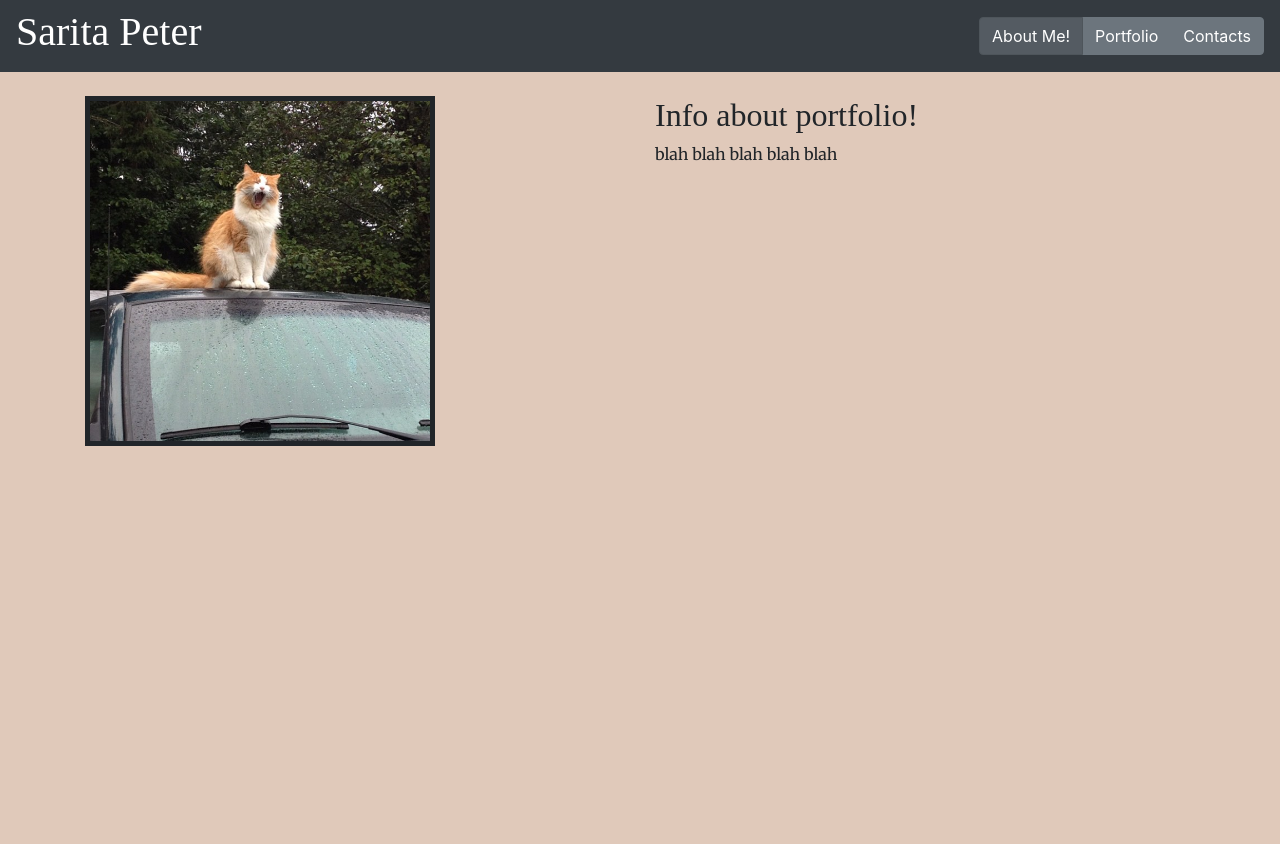
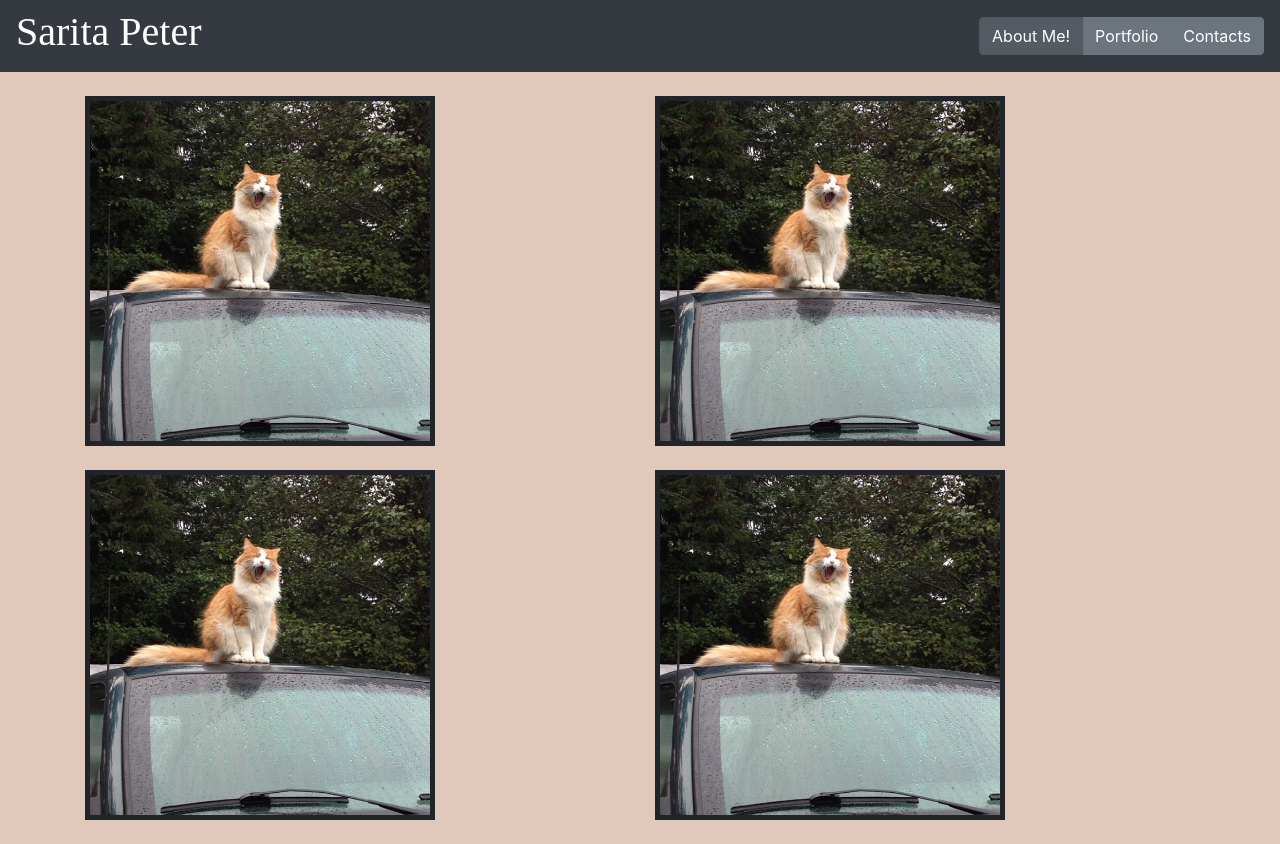
Before and after one commit to Saritapeter123/Portfolio, a plain HTML site: page portfolio.html in a window 1280 px wide. Before the commit the page ends 800 px from the top, so only its background shows below. Drawn offline with nearby package versions, Linux system fonts and the light colour scheme; files whose address does not match are found by name; a web font is replaced by a local one.

Commit message:
Add files via upload

```diff
--- a/portfolio.html
+++ b/portfolio.html
@@ -50,15 +50,40 @@
             <!--First of two columns-->
             <div class="col-lg-6">
 
+                <!--placeholder photo, will add link to projects here in the future-->
                 <img src="C:\Users\sarit\OneDrive\Pictures\Threadless and Redbubble\potential pic_files\Yawning_Cuppoo.jpg" alt="Photo of my fluffy orange and white cat yawning." width="350px;" height="350px;">
 
             </div>
 
             <!--Second of two columns-->
             <div class="col-md-6">
-                <h2>Info about portfolio!</h2>
-                    <p>blah blah blah blah blah </p>
+
+                <!--placeholder photo, will add link to projects here in the future-->
+                <img src="C:\Users\sarit\OneDrive\Pictures\Threadless and Redbubble\potential pic_files\Yawning_Cuppoo.jpg" alt="Photo of my fluffy orange and white cat yawning." width="350px;" height="350px;">
+
             </div>
+        </div>
+
+        <br>
+
+        <!--Third Row-->
+        <div class="row">
+
+                <!--First of two columns-->
+                <div class="col-lg-6">
+
+                    <!--placeholder photo, will add link to project here in the future-->
+                    <img src="C:\Users\sarit\OneDrive\Pictures\Threadless and Redbubble\potential pic_files\Yawning_Cuppoo.jpg" alt="Photo of my fluffy orange and white cat yawning." width="350px;" height="350px;">
+
+                </div>
+
+                <!--Second of two columns-->
+                <div class="col-lg-6">
+
+                    <!--placeholder photo, will add link to project here in the future-->
+                    <img src="C:\Users\sarit\OneDrive\Pictures\Threadless and Redbubble\potential pic_files\Yawning_Cuppoo.jpg" alt="Photo of my fluffy orange and white cat yawning." width="350px;" height="350px;">
+
+                </div>
         </div>
 
         <br>
```
